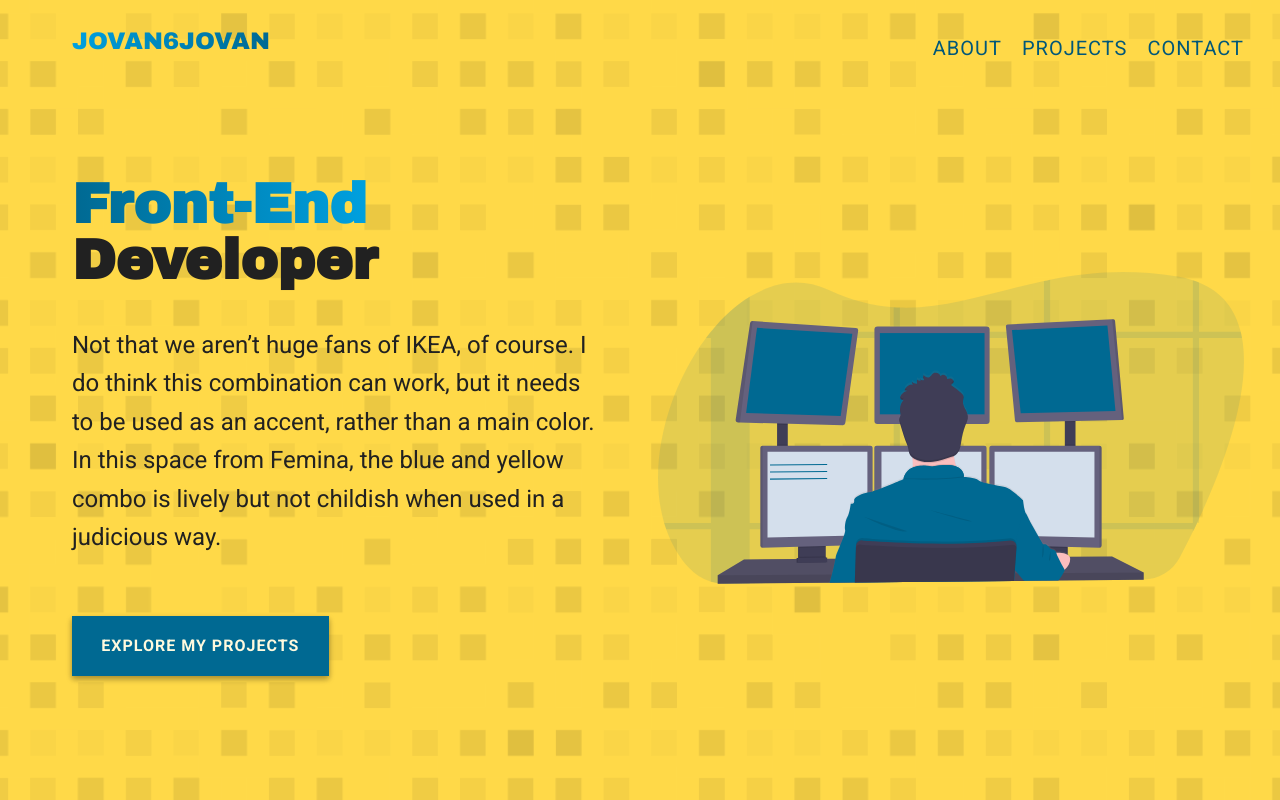
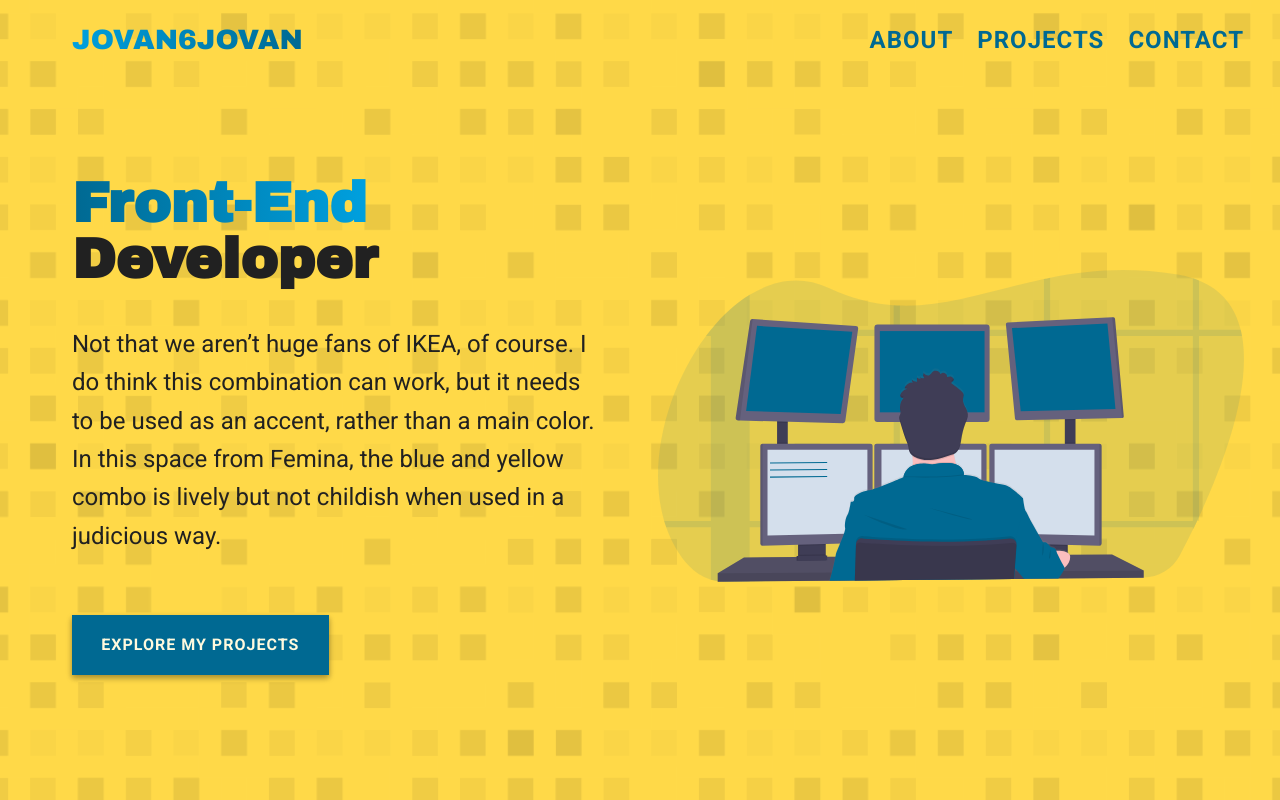
Before and after one commit to jovan6jovan/portfolio-new, a React (Create React App) app: page / in a window 1280 px wide. Built offline with nearby package versions, Linux system fonts and the light colour scheme.

Commit message:
Changed nav links color

```diff
--- a/src/components/Header/Header.scss
+++ b/src/components/Header/Header.scss
@@ -23,7 +23,7 @@ header {
   transition: all 0.5s;
 
   @include desktops {
-    font-size: 1.5rem;
+    font-size: 1.75rem;
   }
 
   // &::after {
@@ -41,26 +41,31 @@ header {
   display: flex;
   justify-content: space-evenly;
   font-size: 0.875rem;
+  font-weight: bold;
   letter-spacing: 1px;
   margin-top: 1em;
 
   &-item-link {
-    color: darken($secondary-color, 5%);
+    color: $secondary-color;
 
     &:hover {
-      color: $white-color;
-      padding-bottom: 0.25em;
-      border-bottom: 1px solid $white-color;
+      color: lighten($secondary-color, 10%);
+      padding-bottom: 0.2em;
+      border-bottom: 0.15em solid lighten($secondary-color, 10%);
     }
 
     @include desktops {
       margin-right: 1em;
-      margin-top: 0;
-      font-size: 1.25rem;
+      font-size: 1.5rem;
 
       &[href="/contact"] {
         margin-right: 0;
       }
     }
   }
+
+  @include desktops {
+    margin-top: 0;
+    font-weight: bold;
+  }
 }
```
